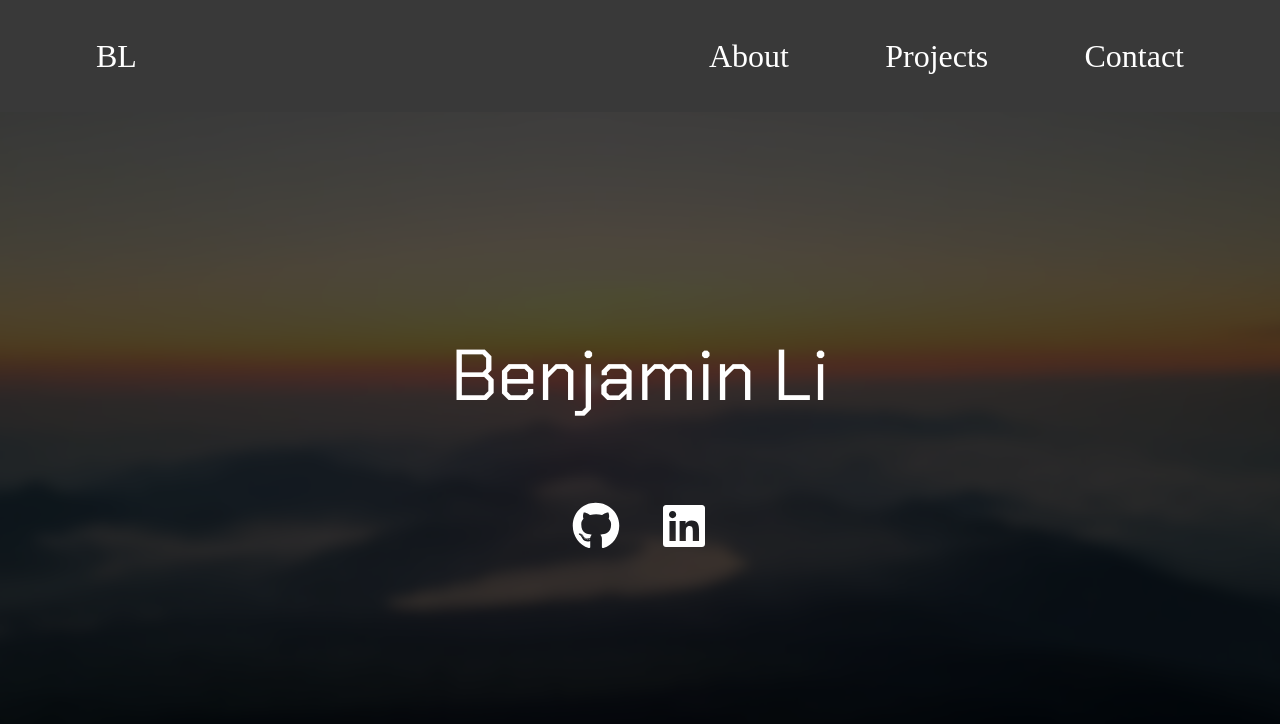
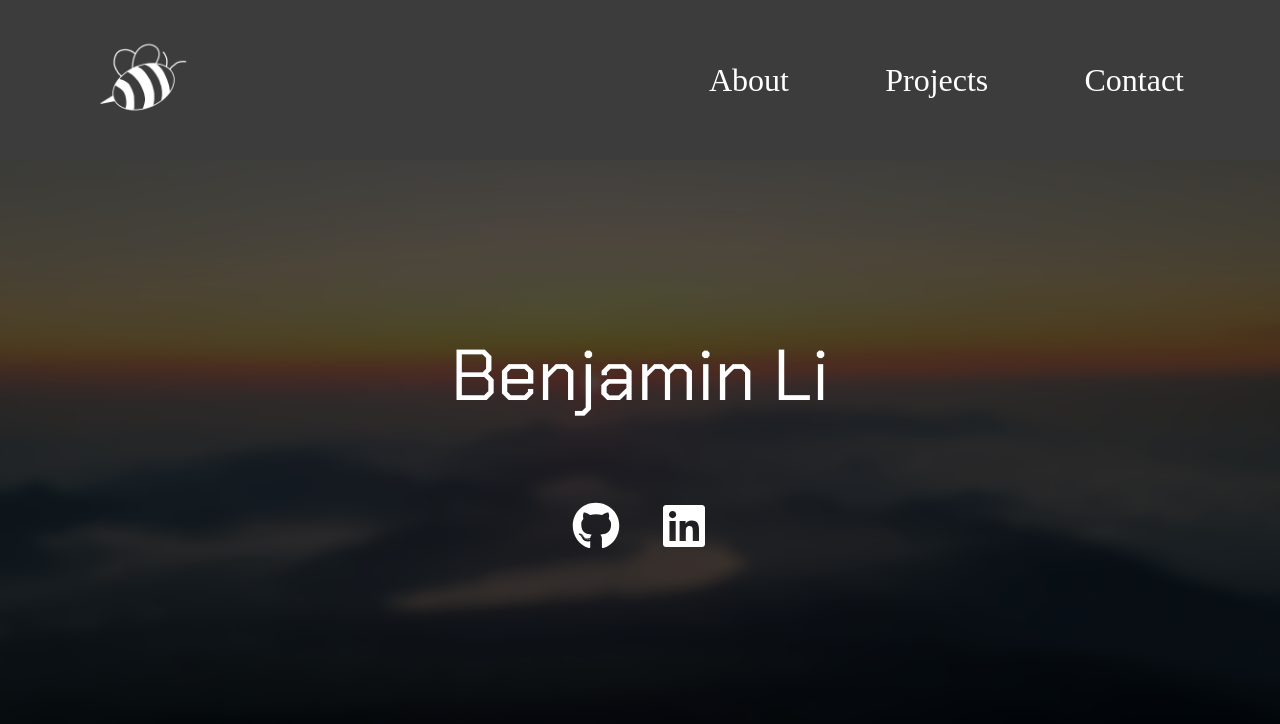
Before and after one commit to benkyli/portfolio, a React (Vite) app: page / in a window 1280 px wide. Shown: the top 724 px of the page. Built offline with nearby package versions, Linux system fonts and the light colour scheme.

Commit message:
added icon

```diff
--- a/index.html
+++ b/index.html
@@ -3,7 +3,7 @@
 
 <head>
   <meta charset="UTF-8" />
-  <link rel="icon" type="image/svg+xml" href="/vite.svg" />
+  <link rel="icon" type="image/png" href="/src/images/beeWhite.png" />
   <meta name="viewport" content="width=device-width, initial-scale=1.0" />
   <title>Benjamin Li</title>
 </head>
--- a/src/Header.jsx
+++ b/src/Header.jsx
@@ -1,6 +1,7 @@
 import { useState } from 'react';
 import { IconContext } from 'react-icons';
-import { IoMenu, IoClose } from "react-icons/io5";
+import { IoMenu, IoClose } from 'react-icons/io5';
+import bee from './images/beeWhite.png';
 
 export default function Header() {
     const [isOpen, setIsOpen] = useState(false);
@@ -12,7 +13,9 @@ export default function Header() {
     return (
         <div>
             <nav className='navbar link-hover'>
-                <a className='home' href='/'>BL</a>
+                <a className='home' href='/'>
+                    <img className='size-24' src={bee} />
+                </a>
                 <div className={isOpen ? 'navbarItems active' : 'navbarItems'}>
                     <a href='#about'>About</a>
                     <a href='#projects'>Projects</a>
--- a/src/css/index.css
+++ b/src/css/index.css
@@ -98,9 +98,8 @@ a:active {
     z-index: 999;
     align-items: center;
     justify-content: space-between;
-    background-color: rgb(57, 57, 57);
-    overflow-y:scroll;
-
+    background-color: rgb(60, 60, 60);
+    overflow-y: scroll;
 }
 
 .navbarItems {
```
Also changed, not shown: src/images/beeWhite.png (added).
